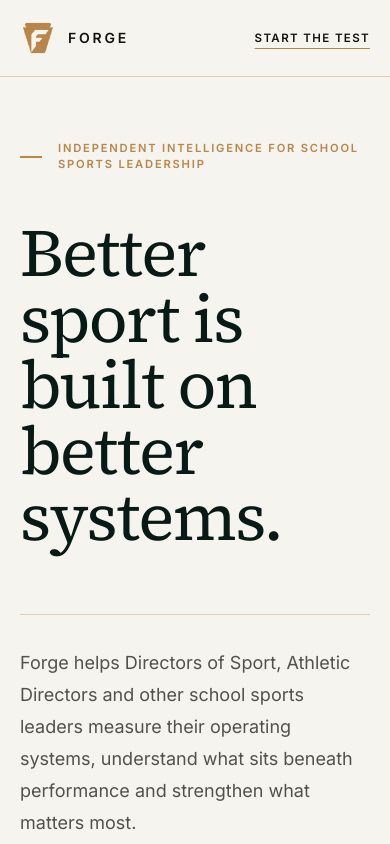
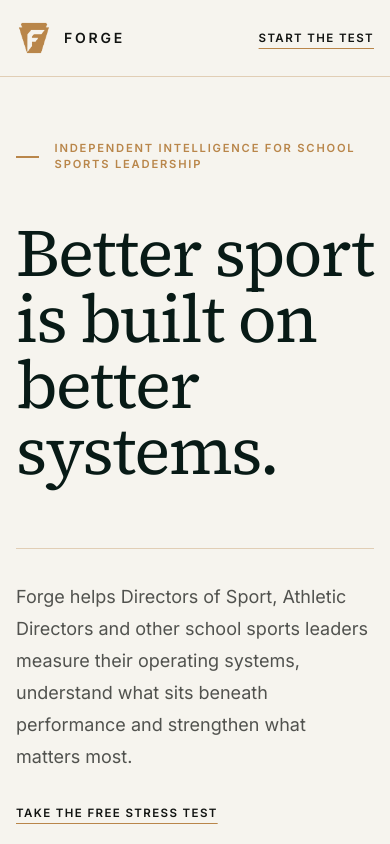
Before and after one commit to TSumerfield/forge-stress-test, a Next.js app: page / in a window 390 px wide. Shown: the top 844 px of the page. Built offline with nearby package versions, Linux system fonts and the light colour scheme; no server answers.

Commit message:
Polish Forge association mobile layout

```diff
--- a/app/globals.css
+++ b/app/globals.css
@@ -18,6 +18,7 @@
 html {
   scroll-behavior: smooth;
   background: var(--forge-ivory);
+  overflow-x: hidden;
 }
 
 body {
@@ -30,6 +31,7 @@ body {
   text-rendering: optimizeLegibility;
   -webkit-font-smoothing: antialiased;
   -moz-osx-font-smoothing: grayscale;
+  overflow-x: hidden;
 }
 
 *,
@@ -111,6 +113,12 @@ svg {
 .forge-container {
   width: min(100% - 40px, 1280px);
   margin-inline: auto;
+  min-width: 0;
+}
+
+.forge-container > *,
+.forge-container [class*="grid"] > * {
+  min-width: 0;
 }
 
 .forge-section {
@@ -190,6 +198,13 @@ span[aria-hidden="true"]::after {
   color: var(--forge-charcoal);
 }
 
+.forge-light,
+.forge-dark,
+.forge-forest {
+  max-width: 100vw;
+  overflow-x: clip;
+}
+
 /* ========================================
    TEXT LINK FOUNDATIONS
 ======================================== */
@@ -240,6 +255,55 @@ span[aria-hidden="true"]::after {
    RESPONSIVE
 ======================================== */
 
+@media (max-width: 767px) {
+  .forge-container {
+    width: min(100% - 32px, 1280px);
+  }
+
+  .forge-section {
+    padding-block: 3.5rem;
+  }
+
+  .forge-display,
+  .forge-heading,
+  p,
+  h1,
+  h2,
+  h3 {
+    overflow-wrap: break-word;
+    word-break: normal;
+  }
+
+  /* Association diagnostic hero: keep the editorial scale without edge collisions. */
+  [class~="text-[13vw]"] {
+    font-size: clamp(3.15rem, 13.2vw, 4.75rem) !important;
+    line-height: 0.88 !important;
+    letter-spacing: -0.055em !important;
+  }
+
+  /* Large result numerals should remain dramatic but fit comfortably. */
+  [class~="text-[28vw]"] {
+    font-size: clamp(6.5rem, 27vw, 9rem) !important;
+  }
+
+  /* Association benchmark form fields: compact, touch-friendly and predictable on iOS. */
+  main.min-h-screen input[type="number"],
+  main.min-h-screen input[type="text"] {
+    min-height: 3.5rem;
+    height: 3.5rem;
+    padding-top: 0.75rem !important;
+    padding-bottom: 0.75rem !important;
+    line-height: 1.25;
+    border-radius: 0;
+    appearance: none;
+    -webkit-appearance: none;
+  }
+
+  main.min-h-screen button {
+    touch-action: manipulation;
+  }
+}
+
 @media (min-width: 768px) {
   .forge-container {
     width: min(100% - 64px, 1280px);
```
